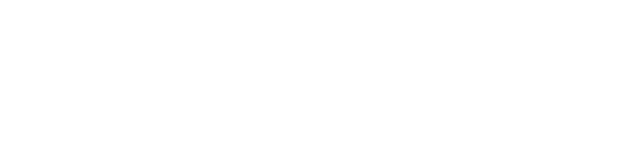
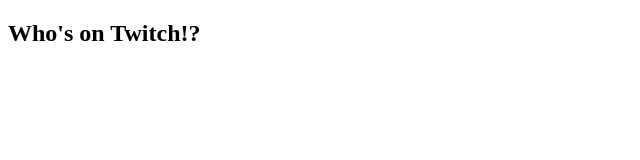
Before and after one commit to jay-palin/ttvapiaap, a plain HTML site: page index.html in a window 1280 px wide. Shown: the whole page, without its empty margins (0-640 px from the left). Drawn offline with Linux system fonts and the light colour scheme.

Commit message:
added js file and started html

```diff
--- /dev/null
+++ b/custom.js
@@ -0,0 +1,4 @@
+
+$(document).ready(function(){
+
+});
--- a/index.html
+++ b/index.html
@@ -5,6 +5,11 @@
 
   </head>
   <body>
+    <div class="container">
+      <section id="header" class="text-center">
+        <h1>Who's on Twitch!?</h1>
+      </section>
 
+    </div>
   </body>
 </html>
```
